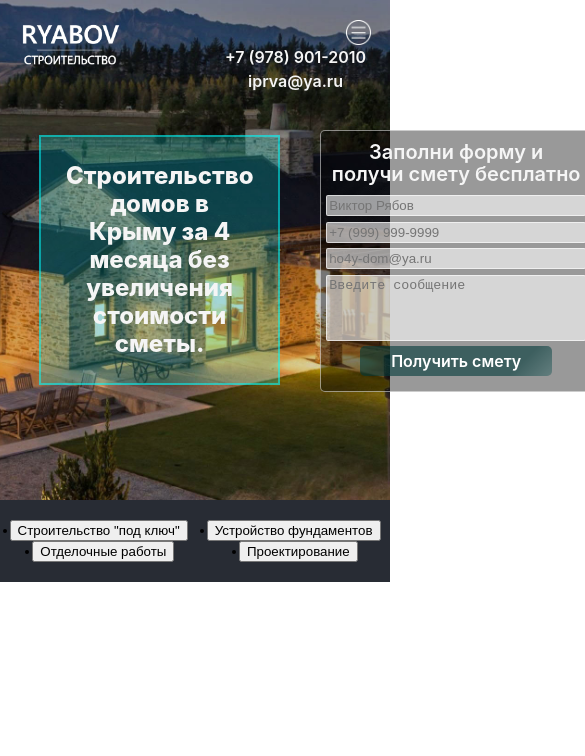
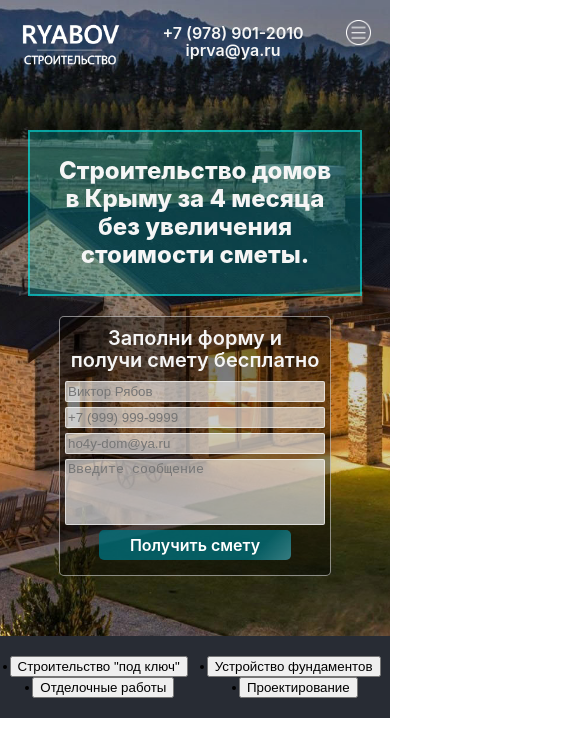
Before and after one commit to Viktor-Ryabov/building_company, a React (Create React App) app: page / in a window 390 px wide. Shown: the top 756 px of the page, 585 px wide, since content can reach past the window. Built offline with nearby package versions, Linux system fonts and the light colour scheme.

Commit message:
added adaptive fuctional

```diff
--- a/src/Components/BurgerMenulogo/BurgerMenulogo.module.css
+++ b/src/Components/BurgerMenulogo/BurgerMenulogo.module.css
@@ -10,6 +10,8 @@
     .logo {
         display: block;
         max-width: 25px;
+        justify-self: flex-end;
+        align-self: flex-end;
     }
 }
 
@@ -21,5 +23,6 @@
 }
 
 .button:hover{
-
+    opacity: 0.8;
+    cursor: pointer;
 }
--- a/src/Components/CaptureForm/CaptureForm.module.css
+++ b/src/Components/CaptureForm/CaptureForm.module.css
@@ -29,6 +29,7 @@
     border-radius: 2px;
     background: rgba(255, 255, 255, 0.6);
     resize: none;
+    outline: none;
 }
 
 .input::placeholder {
@@ -60,7 +61,7 @@
 .button {
     margin: 0 auto 15px auto;
     padding: 5px;
-    background: rgba(0, 58, 58, 0.6);
+    background: rgba(1, 109, 120, 0.8);
     color: #ffffff;
     text-decoration: none;
     font-size: 16px;
@@ -99,3 +100,9 @@
         left: 150%;
     }
 }
+
+@media screen and (max-width: 680px) {
+    .form {
+        margin: 20px auto 20px auto;
+    }
+}
--- a/src/Components/Header/Header.module.css
+++ b/src/Components/Header/Header.module.css
@@ -3,7 +3,7 @@
     padding: 0;
     /* background-color: #282c34; */
     width: 100%;
-    height: 500px;
+    height: fit-content;
     background-image: url(../../img/bg__image.jpg);
     background-position: 50%;
     background-repeat: no-repeat;
@@ -23,6 +23,8 @@
     grid-template-columns: 200px auto;
 }
 
+
+
 .headerMenu {
     margin: 0 0 0 50px;
     padding: 0;
@@ -34,9 +36,9 @@
     list-style: none;
     list-style-type: none;
     grid-template-areas:
-    "logo menu"
-    ". phone"
-    ". mail"
+        "logo menu"
+        ". phone"
+        ". mail";
 }
 
 .phone {
@@ -50,7 +52,7 @@
     line-height: 24px;
     color: whitesmoke;
 }
-.mail{
+.mail {
     grid-area: mail;
     align-self: center;
     justify-self: flex-end;
@@ -61,7 +63,9 @@
     line-height: 24px;
     color: whitesmoke;
 }
-.utp{
+.utp {
+    margin: 0;
+    padding: 0;
     align-self: center;
     justify-self: flex-start;
     font-weight: 800;
@@ -75,10 +79,35 @@
     background: rgba(0, 255, 255, 0.2);
 }
 
-@media screen and (max-width: 940px){
-    .utp{
+@media screen and (max-width: 940px) {
+    .utp {
         font-size: 24px;
         line-height: 28px;
+    }
+}
+
+
+
+@media screen and (max-width: 680px) {
+    .utp {
+        margin-top: 20px;
+        font-size: 24px;
+        width: 90%;
+        line-height: 28px;
+    }
+    .contentWidth {
+        max-height: 100px;
+        width: 90%;
+        margin: 0 auto;
+        display: grid;
+        grid-template-columns: 100px auto;
+    }
+
+}
+
+@media screen and (max-width: 600px) {
+    .utp {
+        margin-top: 0px;
     }
 }
 
@@ -90,7 +119,7 @@
     flex-direction: row;
     list-style: none;
     list-style-type: none;
-    border-bottom: solid 2px rgba(255, 255, 255, .5);
+    border-bottom: solid 2px rgba(255, 255, 255, 0.5);
     /* max-height: 100px; */
 }
 
@@ -105,9 +134,19 @@
     }
     .headerMenu {
         margin: 0;
-        display: flex;
-        flex-direction: column;
-        align-items: flex-end
+        grid-template-columns: auto 25px;
+        grid-template-rows: 25px 10px;
+        align-items: flex-start;
+        justify-items: end;
+        grid-template-areas:
+            "phone menu"
+            "mail .";
+    }
+    .phone {
+        justify-self: center;
+    }
+    .mail {
+        justify-self: center;
     }
 }
 
@@ -128,7 +167,7 @@
     color: white;
 }
 
-.navigationButton:hover {
+.navigationButton:hover .mail:hover .phone:hover {
     cursor: pointer;
     opacity: 0.8;
 }
@@ -158,3 +197,9 @@
     flex-direction: row;
     justify-content: space-between;
 }
+@media screen and (max-width: 680px){
+    .capture{
+        display: flex;
+        flex-direction: column;
+    }
+}
```
